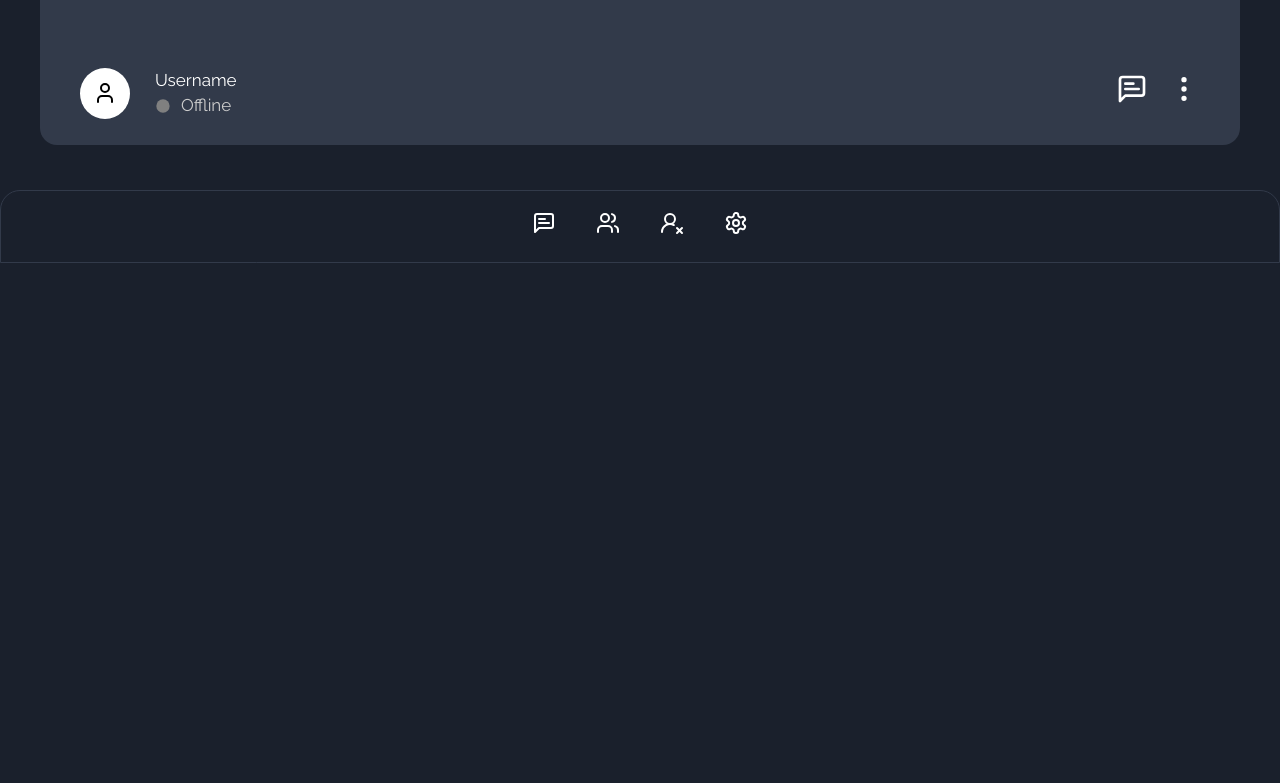
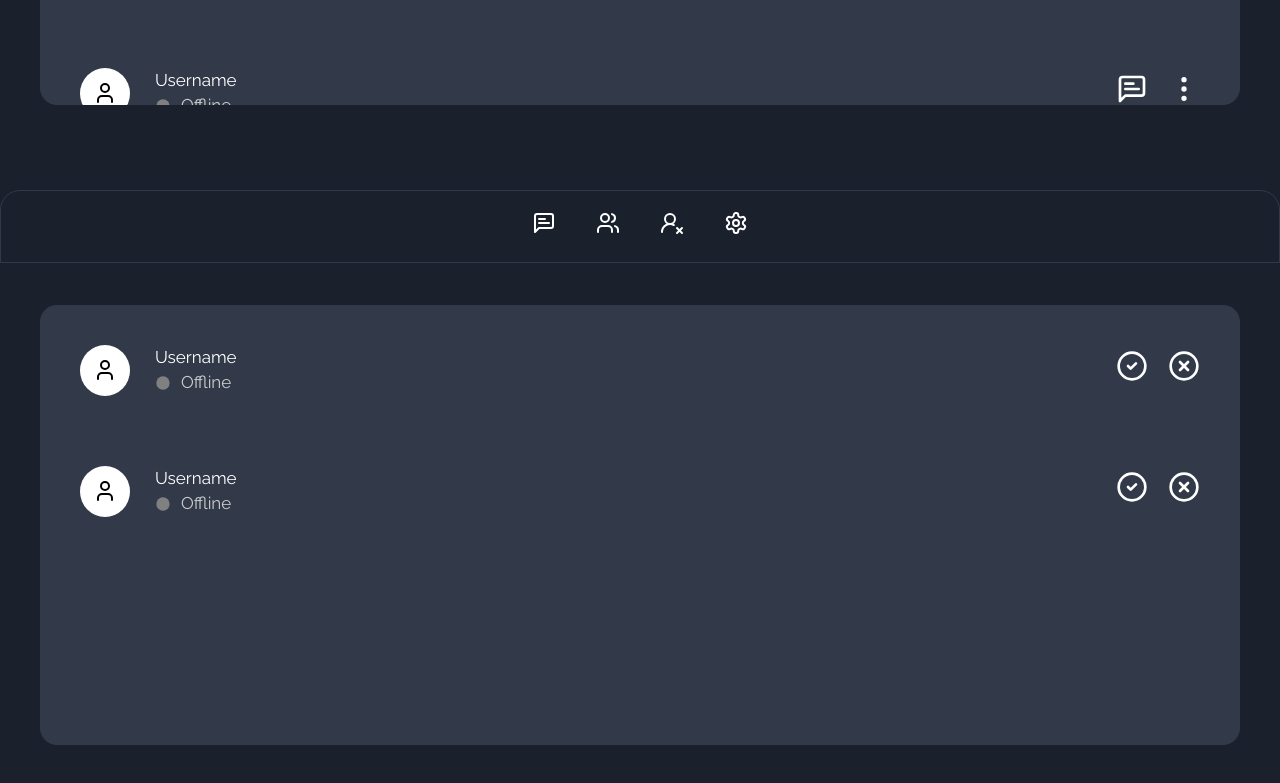
Before and after one commit to Kaua2123/chathub-client, a React (Vite) app: page /friends in a window 1280 px wide. Shown: the part 537-1320 px from the top of the page. Built offline with nearby package versions, Linux system fonts and the light colour scheme.

Commit message:
feat: Finaliza seção de pedidos de amizade

```diff
--- /dev/null
+++ b/src/components/FriendRequestCard/FriendRequestCard.tsx
@@ -0,0 +1,50 @@
+import { Circle, User } from 'lucide-react';
+import {
+  Button,
+  CircleCheckIcon,
+  CircleXIcon,
+  Div,
+  DivIsOnline,
+  DivOptions,
+  DivUser,
+  UserAvatar,
+  UserData,
+} from './styled';
+import { useState } from 'react';
+
+function FriendRequestCard() {
+  const [isOnline, setIsOnline] = useState(false);
+
+  return (
+    <div>
+      <Div>
+        <DivUser>
+          <UserAvatar>
+            <User color="black" />
+          </UserAvatar>
+          <UserData>
+            <p className="username">Username</p>
+            <DivIsOnline>
+              <Circle
+                size={16}
+                color="inherit"
+                fill={isOnline ? 'green' : 'gray'}
+              />
+              <p className="is-online">{isOnline ? 'Online' : 'Offline'}</p>
+            </DivIsOnline>
+          </UserData>
+        </DivUser>
+        <DivOptions>
+          <Button>
+            <CircleCheckIcon size={32} />
+          </Button>
+          <Button>
+            <CircleXIcon size={32} />
+          </Button>
+        </DivOptions>
+      </Div>
+    </div>
+  );
+}
+
+export default FriendRequestCard;
--- /dev/null
+++ b/src/components/FriendRequestCard/styled.ts
@@ -0,0 +1,64 @@
+import { CircleCheck, CircleX } from 'lucide-react';
+import styled from 'styled-components';
+
+export const Div = styled.div`
+  display: flex;
+  justify-content: space-between;
+  margin-bottom: 7rem;
+`;
+
+export const DivIsOnline = styled.div`
+  display: flex;
+  align-items: center;
+  gap: 1rem;
+`;
+
+export const DivUser = styled.div`
+  display: flex;
+  gap: 2.5rem;
+`;
+
+export const UserAvatar = styled.div`
+  border-radius: 100%;
+  background-color: ${({ theme }) => theme.colors.white};
+  padding: 1.3rem;
+  display: flex;
+  justify-content: center;
+  align-items: center;
+`;
+
+export const UserData = styled.div`
+  display: flex;
+  flex-flow: column wrap;
+
+  .is-online {
+    color: ${({ theme }) => theme.colors.darkGray};
+  }
+`;
+
+export const DivOptions = styled.div`
+  display: flex;
+  align-items: center;
+  gap: 2rem;
+`;
+
+export const Button = styled.div`
+  cursor: pointer;
+`;
+
+export const CircleCheckIcon = styled(CircleCheck)`
+  &:hover {
+    transition: transform 0.3s;
+
+    transform: translateY(-10%);
+    stroke: #93d371;
+  }
+`;
+export const CircleXIcon = styled(CircleX)`
+  &:hover {
+    transition: transform 0.3s;
+
+    transform: translateY(-10%);
+    stroke: #c67c7c;
+  }
+`;
--- a/src/pages/Friends/Friends.tsx
+++ b/src/pages/Friends/Friends.tsx
@@ -1,7 +1,8 @@
 import BottomMenu from '../../components/BottomMenu/BottomMenu';
 import FriendCard from '../../components/FriendCard/FriendCard';
+import FriendRequestCard from '../../components/FriendRequestCard/FriendRequestCard';
 import Navbar from '../../components/Navbar/Navbar';
-import { DivFriends, Div } from './styled';
+import { DivFriends, Div, DivFriendsRequests } from './styled';
 
 function Friends() {
   return (
@@ -19,6 +20,11 @@ function Friends() {
 
       <Div>
         <p className="title">Pedidos de amizade</p>
+        <DivFriendsRequests>
+          {Array.from({ length: 2 }).map((_, i) => (
+            <FriendRequestCard key={i} />
+          ))}
+        </DivFriendsRequests>
       </Div>
       <BottomMenu />
     </div>
--- a/src/pages/Friends/styled.ts
+++ b/src/pages/Friends/styled.ts
@@ -14,8 +14,8 @@ export const Div = styled.div`
 
 export const DivFriends = styled.div`
   background-color: ${({ theme }) => theme.colors.lightBlue};
-  height: 60vh;
-  overflow-y: scroll;
+  height: 55vh;
+  overflow-y: auto;
   overflow-x: hidden;
   margin-top: 3.4rem;
   padding: 4rem;
@@ -36,3 +36,28 @@ export const DivFriends = styled.div`
     border-radius: 1.7rem;
   }
 `;
+
+export const DivFriendsRequests = styled.div`
+  background-color: ${({ theme }) => theme.colors.lightBlue};
+  height: 55vh;
+  overflow-y: auto;
+  overflow-x: hidden;
+  margin-top: 3.4rem;
+  padding: 4rem;
+  border-radius: 1.7rem;
+
+  p {
+    font-family: Raleway;
+  }
+
+  &::-webkit-scrollbar {
+    width: 1.5rem;
+    border: 1px solid ${({ theme }) => theme.colors.darkBlue};
+    border-radius: 1.4rem;
+  }
+
+  &::-webkit-scrollbar-thumb {
+    background-color: ${({ theme }) => theme.colors.darkBlue};
+    border-radius: 1.7rem;
+  }
+`;
```
